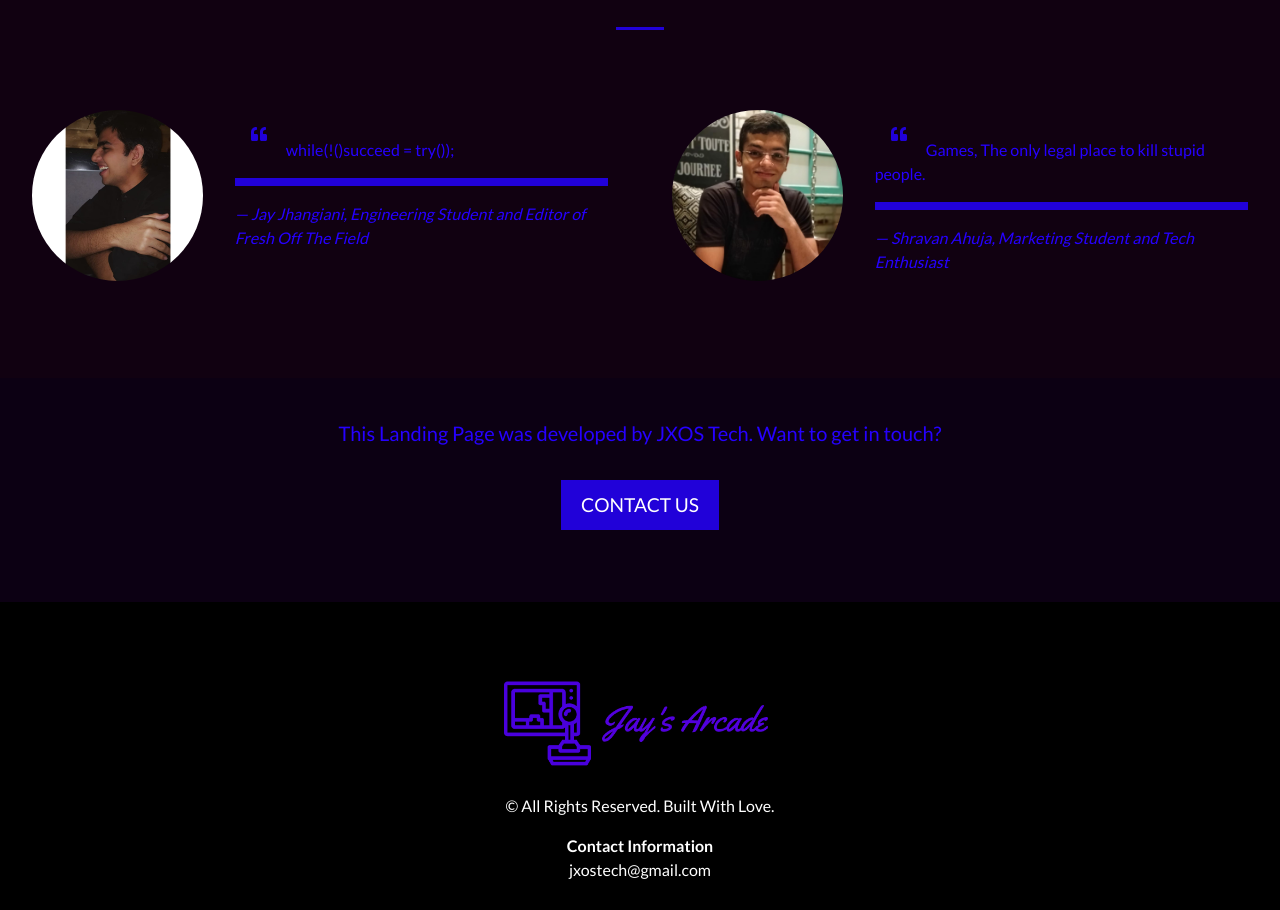
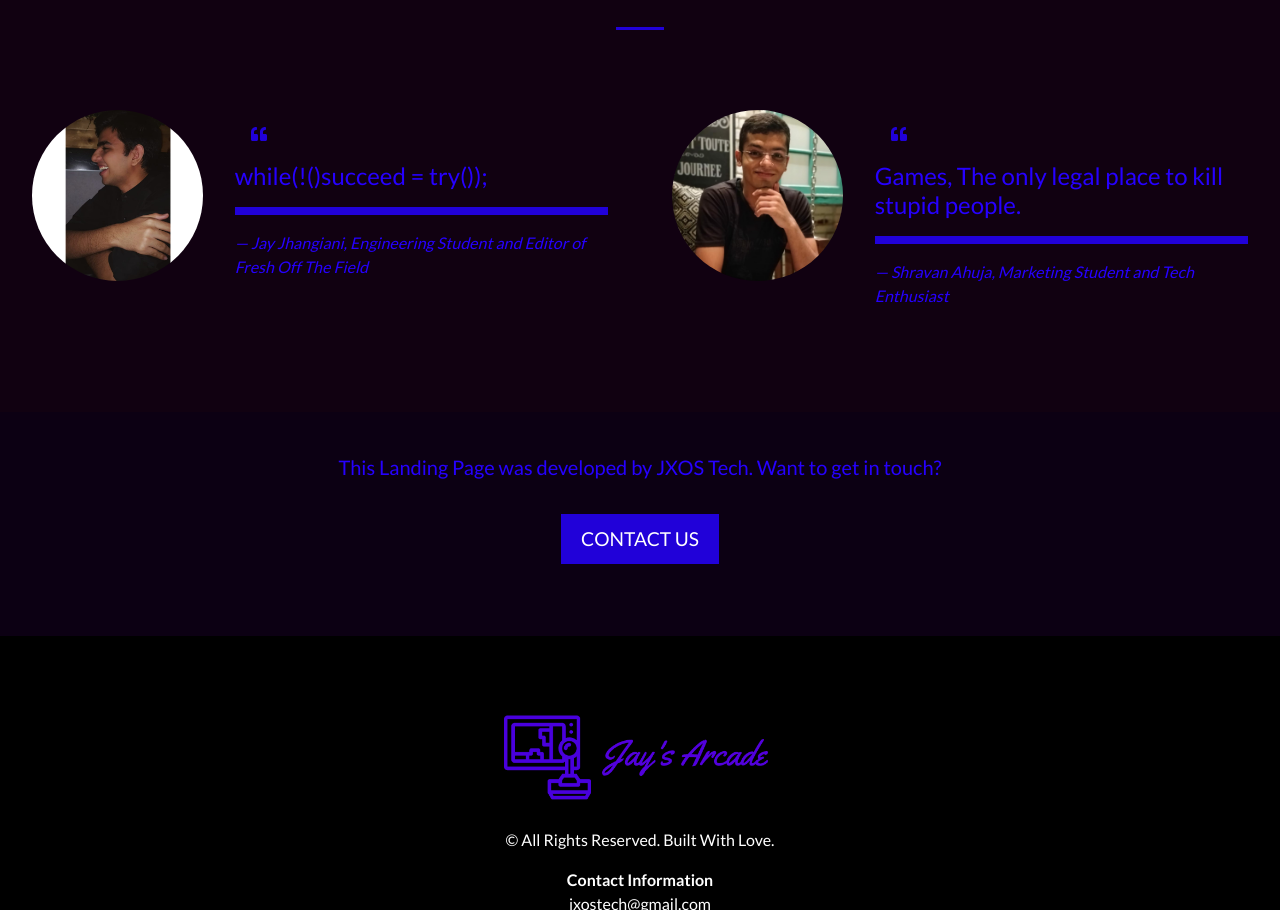
Before and after one commit to jaydjhangiani/Arcade-frontend, a plain HTML site: page index.html in a window 1280 px wide. Shown: the part 2232-3142 px from the top of the page. Drawn offline with Linux system fonts and the light colour scheme.

Commit message:
Update index.html

```diff
--- a/index.html
+++ b/index.html
@@ -178,7 +178,7 @@
 					<div class="col-md-8">
 						<blockquote>
 							<i class="fas fa-quote-left"> </i>
-							while(!()succeed = try());
+							<h4>while(!()succeed = try());</h4>
 							<hr class="clients-hr">
 							<cite>&#8212; Jay Jhangiani, Engineering Student and Editor of Fresh Off The Field</cite>
 						</blockquote>
@@ -194,7 +194,7 @@
 						<div class="col-md-8">
 							<blockquote>
 								<i class="fas fa-quote-left"></i>
-								Games, The only legal place to kill stupid people.
+								<h4>Games, The only legal place to kill stupid people.</h4>
 								<hr class="clients-hr">
 								<cite>&#8212; Shravan Ahuja, Marketing Student and Tech Enthusiast</cite>
 							</blockquote>
```
